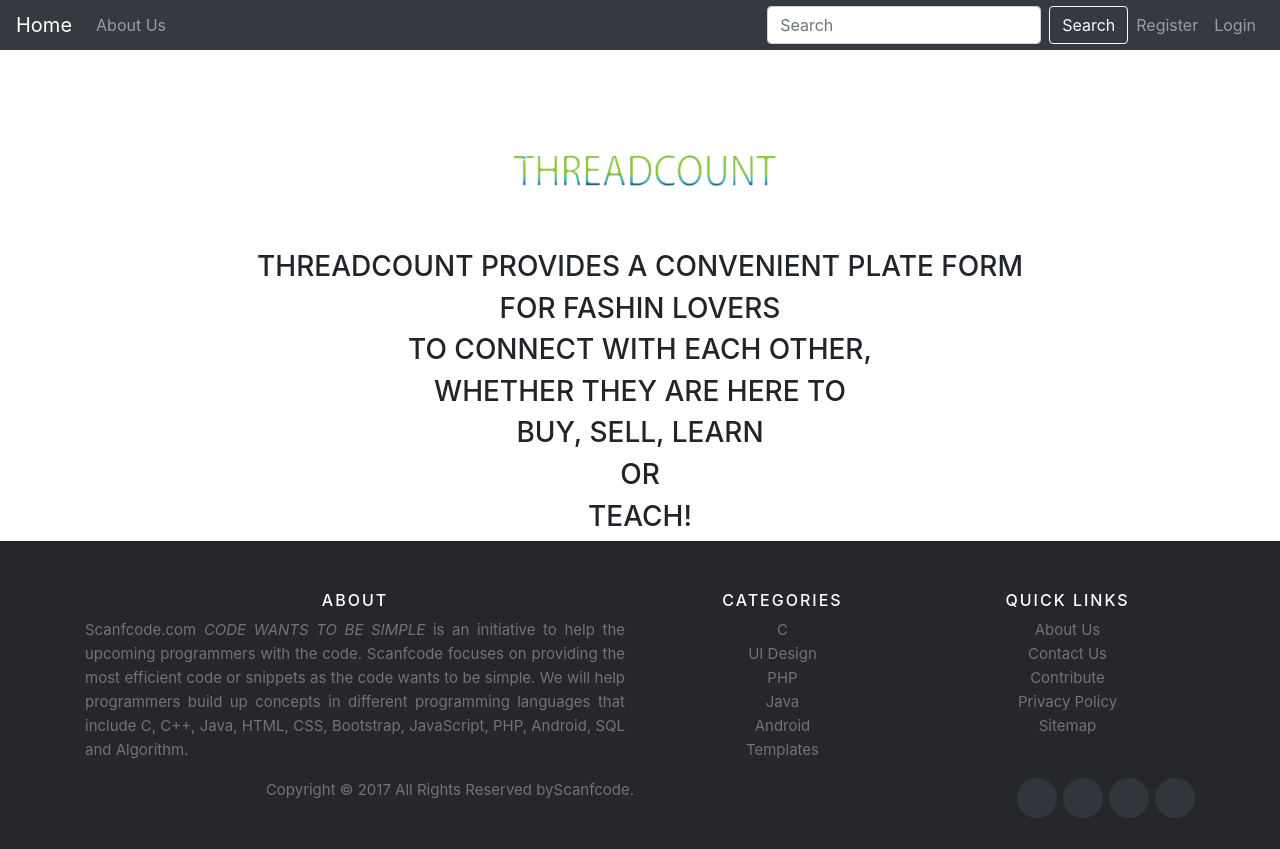
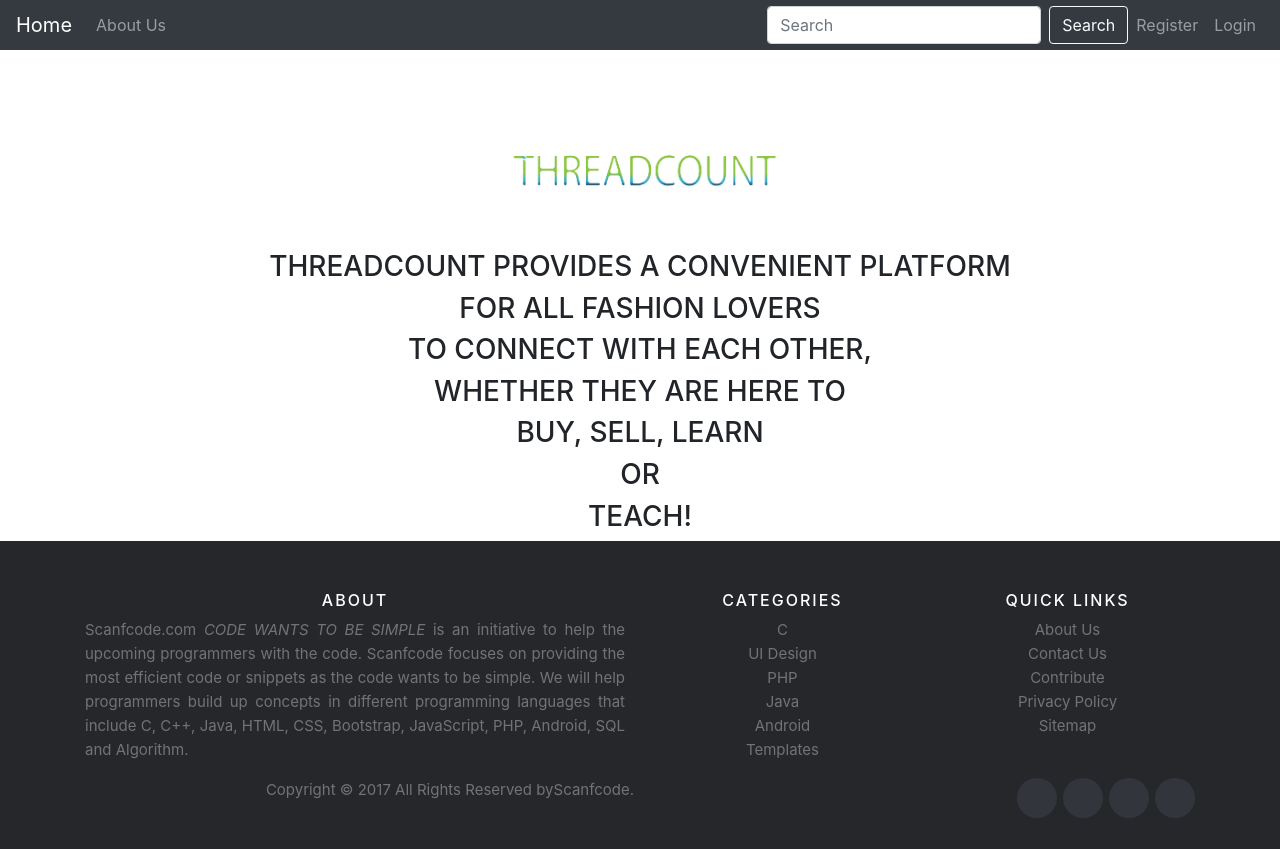
Before and after one commit to fredthuo1/threadCount-front_end, a React (Create React App) app: page /AboutUs in a window 1280 px wide. Built offline with nearby package versions, Linux system fonts and the light colour scheme.

Commit message:
About Us Grammer

```diff
--- a/src/AboutUs/AboutUs.js
+++ b/src/AboutUs/AboutUs.js
@@ -17,10 +17,10 @@ class AboutUs extends Component {
 
 				<div className="text">
 					<h3>
-						ThreadCount provides a convenient plate form
+						ThreadCount provides a convenient platform
 					</h3>
 					<h3>
-						for fashin lovers
+						for all fashion lovers
 					</h3>
 					<h3>
 						to connect with each other,
```
